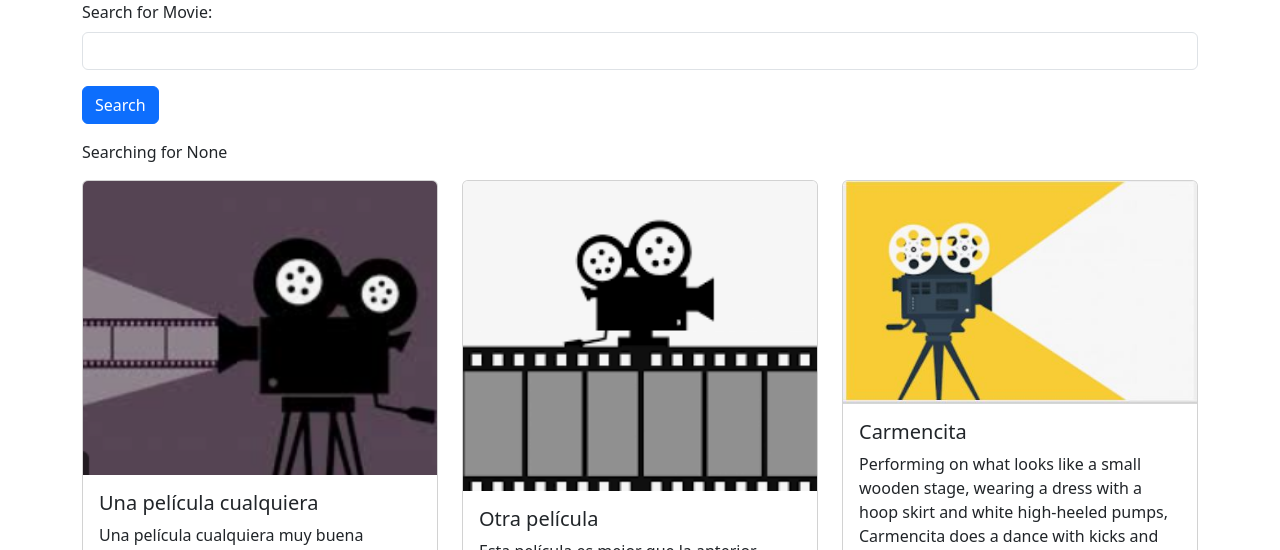
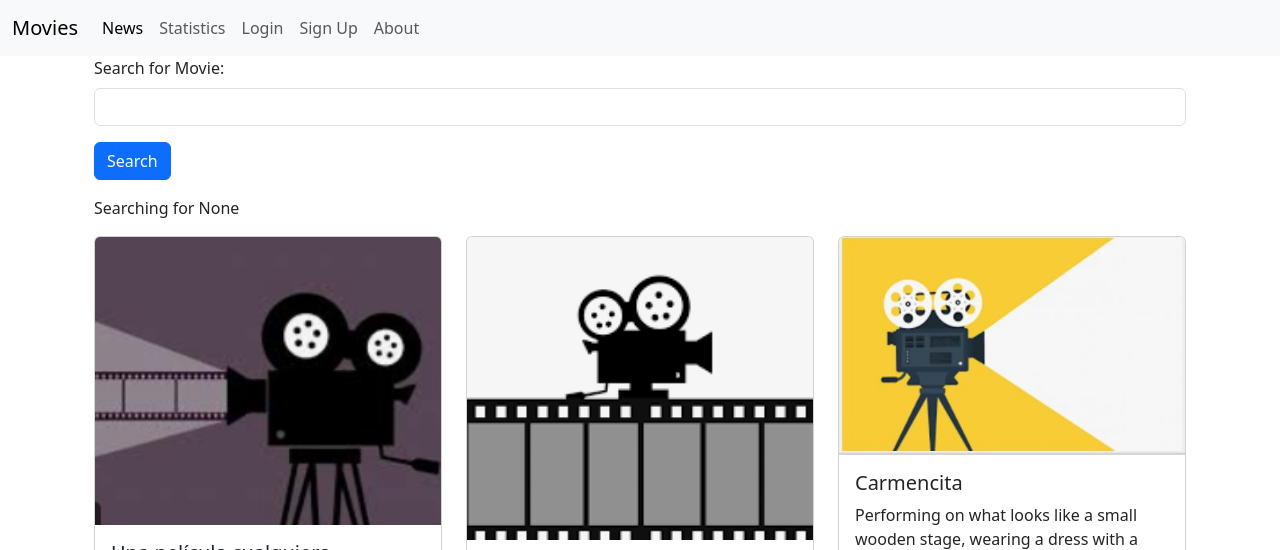
Before and after one commit to majaramilv/Taller2_PI1_2666, a Django app: page / in a window 1280 px wide. Shown: the top 550 px of the page. Run offline with Django 5.2, Linux system fonts and the light colour scheme; data comes from the database, SQL or seed files in the repository.

Commit message:
navbar y footer

```diff
--- a/movie/templates/home.html
+++ b/movie/templates/home.html
@@ -1,13 +1,5 @@
-<!-- <h1>Welcome to Home Page</h1> -->
-
-<!-- Lo que está entre llaves es el nombre del parámetro que se recupera desde views -->
-<!-- <h1>Welcome to Home Page, {{name}}</h1> -->
-<!-- <h2>This is the full home page</h2> -->
-
-<head>
-    <link href="https://cdn.jsdelivr.net/npm/bootstrap@5.3.8/dist/css/bootstrap.min.css" rel="stylesheet"
-        integrity="sha384-sRIl4kxILFvY47J16cr9ZwB07vP4J8+LH7qKQnuqkuIAvNWLzeN8tE5YBujZqJLB" crossorigin="anonymous">
-</head>
+{% extends 'base.html' %}
+{% block content %}
 
 <div class="container">
     <form action="">
@@ -53,3 +45,4 @@
 
     <br />
 </div>
+{% endblock content %}
--- /dev/null
+++ b/moviereviews/Templates/base.html
@@ -0,0 +1,56 @@
+<!-- <h1>Welcome to Home Page</h1> -->
+
+<!-- Lo que está entre llaves es el nombre del parámetro que se recupera desde views -->
+<!-- <h1>Welcome to Home Page, {{name}}</h1> -->
+<!-- <h2>This is the full home page</h2> -->
+
+<head>
+    <link href="https://cdn.jsdelivr.net/npm/bootstrap@5.3.8/dist/css/bootstrap.min.css" rel="stylesheet"
+        integrity="sha384-sRIl4kxILFvY47J16cr9ZwB07vP4J8+LH7qKQnuqkuIAvNWLzeN8tE5YBujZqJLB" crossorigin="anonymous">
+    <script src="https://cdn.jsdelivr.net/npm/bootstrap@5.3.8/dist/js/bootstrap.bundle.min.js" integrity="sha384-FKyoEForCGlyvwx9Hj09JcYn3nv7wiPVlz7YYwJrWVcXK/BmnVDxM+D2scQbITxI" crossorigin="anonymous"></script>
+</head>
+
+
+
+<nav class="navbar navbar-expand-lg bg-body-tertiary">
+  <div class="container-fluid">
+    <a class="navbar-brand" href="/">Movies</a>
+    <button class="navbar-toggler" type="button" data-bs-toggle="collapse" data-bs-target="#navbarSupportedContent" aria-controls="navbarSupportedContent" aria-expanded="false" aria-label="Toggle navigation">
+      <span class="navbar-toggler-icon"></span>
+    </button>
+    <div class="collapse navbar-collapse" id="navbarSupportedContent">
+      <ul class="navbar-nav me-auto mb-2 mb-lg-0">
+        <li class="nav-item">
+          <a class="nav-link active" aria-current="page" href="/news">News</a>
+        </li>
+        <li class="nav-item">
+          <a class="nav-link" href="#">Statistics</a>
+        </li>
+        <li class="nav-item">
+          <a class="nav-link" href="#">Login</a>
+        </li>
+        <li class="nav-item">
+          <a class="nav-link" href="#">Sign Up</a>
+        </li>
+        <li class="nav-item">
+          <a class="nav-link" href="/about">About</a>
+        </li>
+      </ul>
+    </div>
+  </div>
+</nav>
+
+<div class="container">
+    {% block content %}
+    {% endblock content %}
+</div>
+
+<footer class="text-center text-lg-start bg-light text-muted mt-4">
+  <div class="container">
+    <div class="row">
+      <div class="text-center p-4">
+        <h4>© 2025 Copyright - Paola Vallejo & Juan David Martínez</h4>
+      </div>
+    </div>
+  </div>
+</footer>
--- a/moviereviews/settings.py
+++ b/moviereviews/settings.py
@@ -60,7 +60,7 @@ ROOT_URLCONF = 'moviereviews.urls'
 TEMPLATES = [
     {
         'BACKEND': 'django.template.backends.django.DjangoTemplates',
-        'DIRS': [],
+        'DIRS': [os.path.join(BASE_DIR,'moviereviews/templates')],
         'APP_DIRS': True,
         'OPTIONS': {
             'context_processors': [
```
Also changed, not shown: news/templates/news.html (+3 -4 lines).
